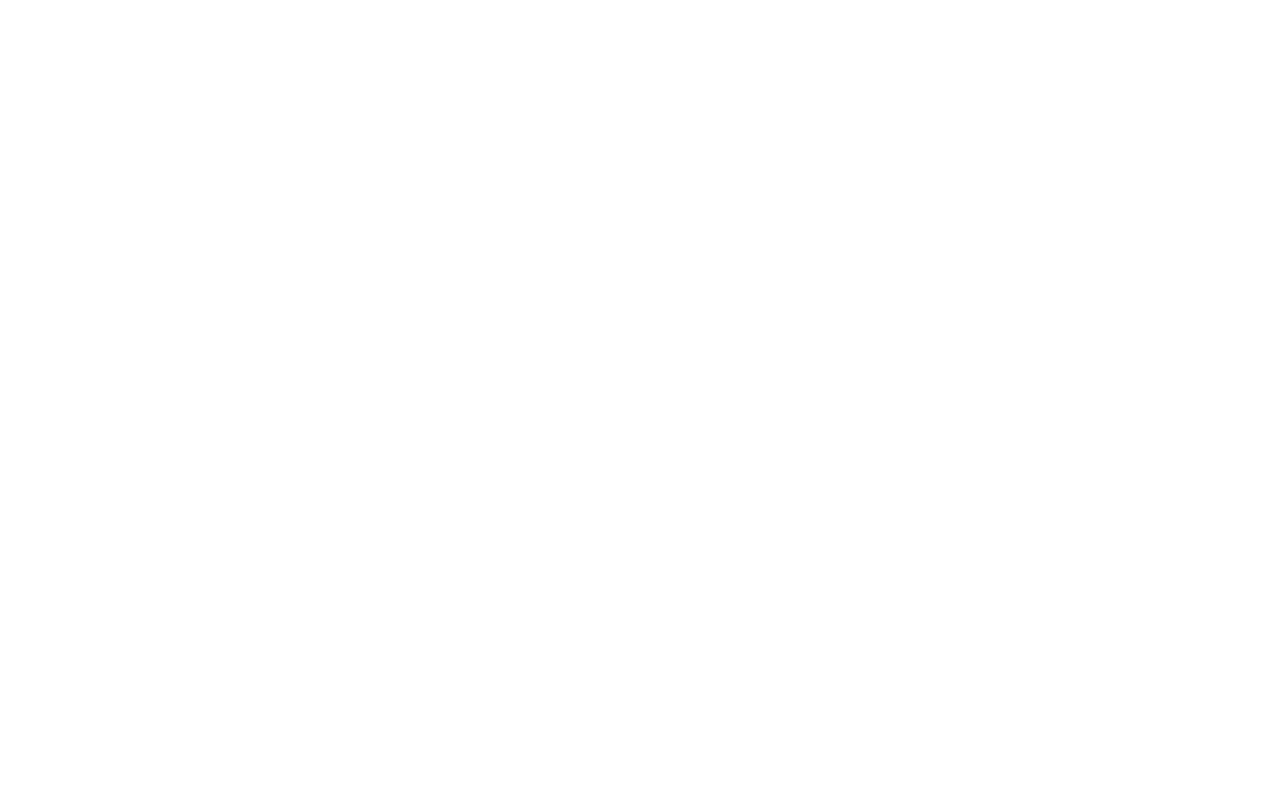
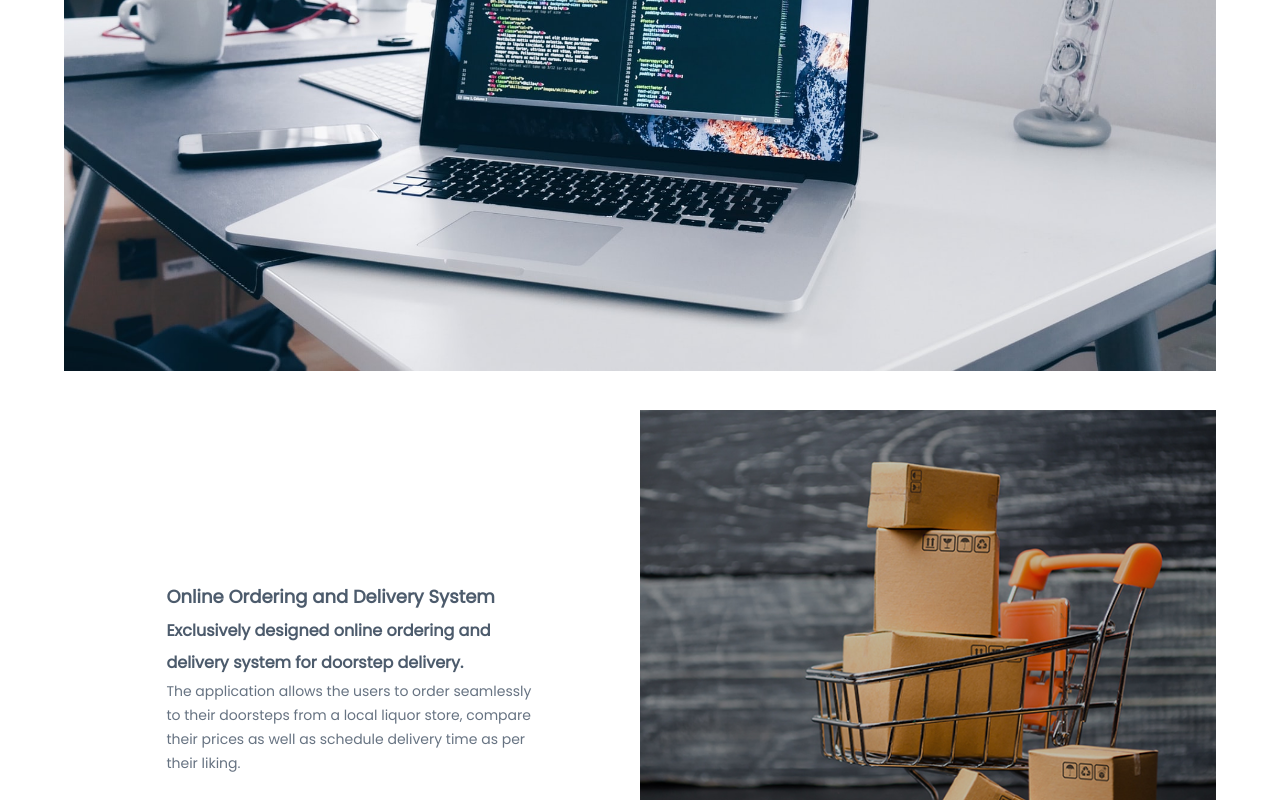
Before and after one commit to mjatin-dev/EvolutionIT, a Next.js app: page /portfolio in a window 1280 px wide. Before the commit this address had no page. Shown: the part 500-1300 px from the top of the page. Before the commit the page ends 800 px from the top, so only its background shows below. Built offline with nearby package versions, Linux system fonts and the light colour scheme.

Commit message:
portfolio

```diff
--- a/components/Header/header.module.scss
+++ b/components/Header/header.module.scss
@@ -1,5 +1,5 @@
 .header {
-  position: fixed;
+  position: sticky;
   top: 0;
   z-index: 999;
   display: flex;
--- /dev/null
+++ b/components/constants/portfolio.tsx
@@ -0,0 +1,36 @@
+import project1 from "../../assets/images/online-shopping-bg-portfolio.jpg";
+
+interface ProjectInterface {
+  project_screenshot: StaticImageData;
+  project_title: string;
+  project_subtitle: string;
+  project_description: string;
+}
+
+interface PortfolioInterface {
+  portfolio_heading: string;
+  projects: Array<ProjectInterface>;
+}
+
+const portfolioData: PortfolioInterface = {
+  portfolio_heading: "",
+  projects: [
+    {
+      project_screenshot: project1,
+      project_title: "Online Ordering and Delivery System",
+      project_subtitle:
+        "Exclusively designed online ordering and delivery system for doorstep delivery.",
+      project_description:
+        "The application allows the users to order seamlessly to their doorsteps from a local liquor store, compare their prices as well as schedule delivery time as per their liking.",
+    },
+    {
+      project_screenshot: project1,
+      project_title: "CellPoint Bids",
+      project_subtitle:
+        "Private Auction Marketplace exclusively designed for CellPoint Customers",
+      project_description:
+        "CP Bids is an application specifically designed to host the auction events of bulk mobile phones and their other accessories.",
+    },
+  ],
+};
+export default portfolioData;
--- a/package.json
+++ b/package.json
@@ -3,7 +3,7 @@
   "private": true,
   "scripts": {
     "dev": "next dev",
-    "build": "next build",
+    "build": "next build && next export",
     "start": "next start",
     "lint": "next lint"
   },
--- /dev/null
+++ b/pages/portfolio/index.tsx
@@ -0,0 +1,40 @@
+import { NextPage } from "next";
+import Image from "next/image";
+import Header from "../../components/Header";
+import styles from "./styles.module.scss";
+import portfolioBackground from "../../assets/images/portfolio-background.jpg";
+import projectData from "../../components/constants/portfolio";
+const Portfolio: NextPage = () => {
+  return (
+    <>
+      <Header />
+      <div className="container">
+        <Image src={portfolioBackground} alt="project" />
+        {projectData &&
+          projectData.projects &&
+          projectData.projects.length > 0 &&
+          projectData.projects.map((project, index) => {
+            return (
+              <div
+                key={`portfolio-project-${index}`}
+                className={styles.projectContainer}
+              >
+                <div className={styles.projectDescription}>
+                  <p className="primary-text">{project.project_title}</p>
+                  <p className="secondary-text">{project.project_subtitle}</p>
+                  <p className="normal-text">{project.project_description}</p>
+                </div>
+                <div className={styles.projectImageContainer}>
+                  <Image
+                    src={project.project_screenshot}
+                    alt={project.project_title}
+                  />
+                </div>
+              </div>
+            );
+          })}
+      </div>
+    </>
+  );
+};
+export default Portfolio;
--- /dev/null
+++ b/pages/portfolio/styles.module.scss
@@ -0,0 +1,36 @@
+.projectContainer {
+  display: flex;
+  align-items: center;
+  justify-content: space-between;
+  margin: 2rem 0;
+
+  &:nth-child(odd) {
+    flex-direction: row-reverse;
+  }
+  .projectDescription {
+    flex: 0 0 50%;
+    max-width: 50%;
+    padding: 8vw;
+  }
+  .projectImageContainer {
+    flex: 0 0 50%;
+    max-width: 50%;
+  }
+
+  @media (max-width: 768px) {
+    flex-direction: column;
+    &:nth-child(odd) {
+      flex-direction: column-reverse;
+    }
+
+    .projectDescription {
+      flex: 1;
+      max-width: 100%;
+      padding: 4rem;
+    }
+    .projectImageContainer {
+      flex: 1;
+      max-width: 100%;
+    }
+  }
+}
--- a/styles/globals.scss
+++ b/styles/globals.scss
@@ -4,8 +4,7 @@
 body {
   padding: 0;
   margin: 0;
-  width: 100vw;
-  overflow-x: hidden;
+  // overflow-x: hidden;
   font-family: $font-family;
 }
 
```
Also changed, not shown: assets/images/online-shopping-bg-portfolio.jpg (added), assets/images/portfolio-background.jpg (added).
